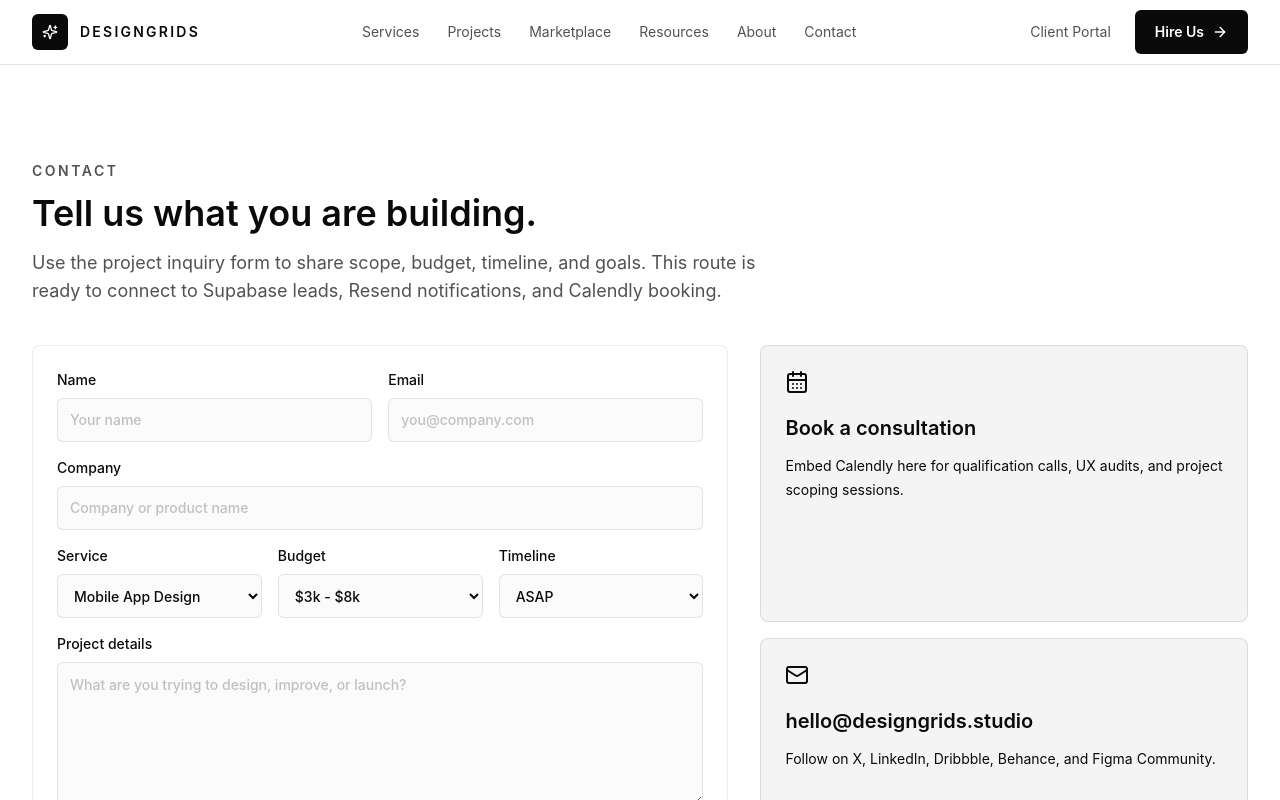
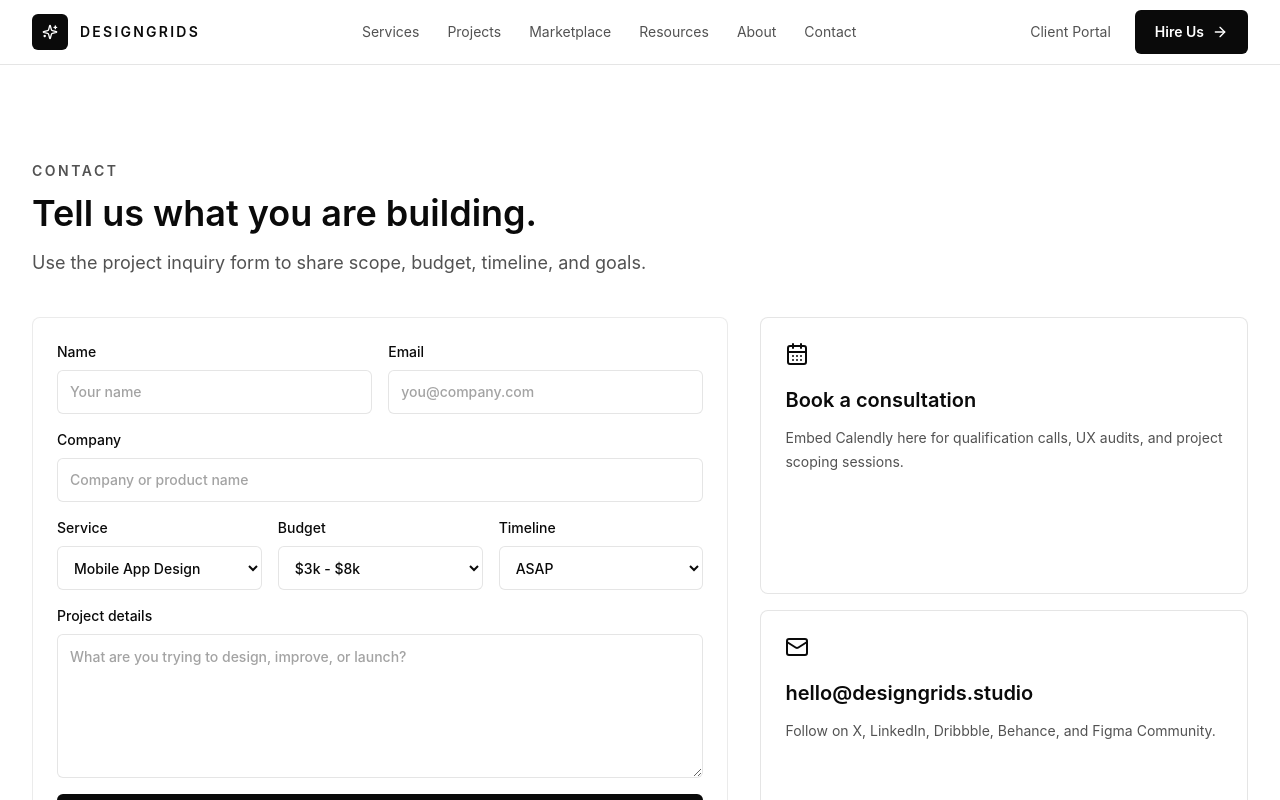
Before and after one commit to Kenoplug/designgrids, a Next.js app: page /contact in a window 1280 px wide. Shown: the top 800 px of the page. Built offline with nearby package versions, Linux system fonts and the light colour scheme.

Commit message:
Wire contact form and newsletter to Web3Forms

```diff
--- a/app/contact/page.tsx
+++ b/app/contact/page.tsx
@@ -1,7 +1,7 @@
 import type { Metadata } from "next";
-import { CalendarDays, Mail, Send } from "lucide-react";
+import { CalendarDays, Mail } from "lucide-react";
 import { Section } from "@/components/section";
-import { services } from "@/lib/content";
+import { ContactForm } from "@/components/contact-form";
 
 export const metadata: Metadata = {
   title: "Contact",
@@ -10,60 +10,22 @@ export const metadata: Metadata = {
 
 export default function ContactPage() {
   return (
-    <Section eyebrow="Contact" title="Tell us what you are building." copy="Use the project inquiry form to share scope, budget, timeline, and goals. This route is ready to connect to Supabase leads, Resend notifications, and Calendly booking.">
+    <Section eyebrow="Contact" title="Tell us what you are building." copy="Use the project inquiry form to share scope, budget, timeline, and goals.">
       <div className="grid gap-8 lg:grid-cols-[1fr_0.7fr]">
-        <form className="glass grid gap-4 rounded-lg p-6">
-          <div className="grid gap-4 sm:grid-cols-2">
-            <Input label="Name" placeholder="Your name" />
-            <Input label="Email" placeholder="you@company.com" type="email" />
+        <ContactForm />
+        <aside className="grid gap-4">
+          <div className="rounded-lg border border-black/10 bg-white p-6">
+            <CalendarDays className="h-6 w-6 text-ink" />
+            <h2 className="mt-5 text-xl font-semibold text-ink">Book a consultation</h2>
+            <p className="mt-3 text-sm leading-6 text-mist">Embed Calendly here for qualification calls, UX audits, and project scoping sessions.</p>
           </div>
-          <Input label="Company" placeholder="Company or product name" />
-          <div className="grid gap-4 sm:grid-cols-3">
-            <Select label="Service" options={services.map((service) => service.title)} />
-            <Select label="Budget" options={["$3k - $8k", "$8k - $20k", "$20k - $50k", "$50k+"]} />
-            <Select label="Timeline" options={["ASAP", "2-4 weeks", "1-3 months", "Flexible"]} />
-          </div>
-          <label className="grid gap-2 text-sm font-medium text-ink">
-            Project details
-            <textarea className="min-h-36 rounded-md border border-black/10 bg-neutral-50/70 px-3 py-3 text-sm text-ink outline-none placeholder:text-mist/35" placeholder="What are you trying to design, improve, or launch?" />
-          </label>
-          <button className="focus-ring inline-flex min-h-11 items-center justify-center gap-2 rounded-md bg-ink px-5 py-3 text-sm font-semibold text-white">
-            <Send className="h-4 w-4" /> Send Inquiry
-          </button>
-        </form>
-        <aside className="grid gap-4">
-          <div className="rounded-lg border border-black/10 bg-black/[0.045] p-6">
-            <CalendarDays className="h-6 w-6 text-electric" />
-            <h2 className="mt-5 text-xl font-semibold">Book a consultation</h2>
-            <p className="mt-3 text-sm leading-6 text-mist/66">Embed Calendly here for qualification calls, UX audits, and project scoping sessions.</p>
-          </div>
-          <div className="rounded-lg border border-black/10 bg-black/[0.045] p-6">
-            <Mail className="h-6 w-6 text-mint" />
-            <h2 className="mt-5 text-xl font-semibold">hello@designgrids.studio</h2>
-            <p className="mt-3 text-sm leading-6 text-mist/66">Follow on X, LinkedIn, Dribbble, Behance, and Figma Community.</p>
+          <div className="rounded-lg border border-black/10 bg-white p-6">
+            <Mail className="h-6 w-6 text-ink" />
+            <h2 className="mt-5 text-xl font-semibold text-ink">hello@designgrids.studio</h2>
+            <p className="mt-3 text-sm leading-6 text-mist">Follow on X, LinkedIn, Dribbble, Behance, and Figma Community.</p>
           </div>
         </aside>
       </div>
     </Section>
   );
 }
-
-function Input({ label, placeholder, type = "text" }: { label: string; placeholder: string; type?: string }) {
-  return (
-    <label className="grid gap-2 text-sm font-medium text-ink">
-      {label}
-      <input type={type} className="min-h-11 rounded-md border border-black/10 bg-neutral-50/70 px-3 text-sm text-ink outline-none placeholder:text-mist/35" placeholder={placeholder} />
-    </label>
-  );
-}
-
-function Select({ label, options }: { label: string; options: string[] }) {
-  return (
-    <label className="grid gap-2 text-sm font-medium text-ink">
-      {label}
-      <select className="min-h-11 rounded-md border border-black/10 bg-neutral-50/70 px-3 text-sm text-ink outline-none">
-        {options.map((option) => <option key={option}>{option}</option>)}
-      </select>
-    </label>
-  );
-}
--- /dev/null
+++ b/components/contact-form.tsx
@@ -0,0 +1,115 @@
+"use client";
+
+import { useState, type FormEvent } from "react";
+import { Send } from "lucide-react";
+import { services } from "@/lib/content";
+
+const WEB3FORMS_KEY = "472351c3-8f1e-4513-b35d-e9a6be5edcd8";
+
+type Status = "idle" | "loading" | "success" | "error";
+
+export function ContactForm() {
+  const [status, setStatus] = useState<Status>("idle");
+  const [error, setError] = useState("");
+
+  async function handleSubmit(event: FormEvent<HTMLFormElement>) {
+    event.preventDefault();
+    setStatus("loading");
+    setError("");
+
+    const data = new FormData(event.currentTarget);
+
+    try {
+      const response = await fetch("https://api.web3forms.com/submit", {
+        method: "POST",
+        headers: { "Content-Type": "application/json", Accept: "application/json" },
+        body: JSON.stringify({
+          access_key: WEB3FORMS_KEY,
+          subject: "New Project Inquiry - DesignGrids",
+          from_name: "DesignGrids Website",
+          name: data.get("name"),
+          email: data.get("email"),
+          company: data.get("company"),
+          service: data.get("service"),
+          budget: data.get("budget"),
+          timeline: data.get("timeline"),
+          message: data.get("message"),
+        }),
+      });
+
+      const result = (await response.json()) as { success?: boolean; message?: string };
+      if (result.success) {
+        setStatus("success");
+        event.currentTarget.reset();
+      } else {
+        setStatus("error");
+        setError(result.message || "Something went wrong. Please try again.");
+      }
+    } catch {
+      setStatus("error");
+      setError("Network error. Please try again.");
+    }
+  }
+
+  return (
+    <form onSubmit={handleSubmit} className="glass grid gap-4 rounded-lg p-6">
+      <div className="grid gap-4 sm:grid-cols-2">
+        <Input name="name" label="Name" placeholder="Your name" required />
+        <Input name="email" label="Email" placeholder="you@company.com" type="email" required />
+      </div>
+      <Input name="company" label="Company" placeholder="Company or product name" />
+      <div className="grid gap-4 sm:grid-cols-3">
+        <Select name="service" label="Service" options={services.map((service) => service.title)} />
+        <Select name="budget" label="Budget" options={["$3k - $8k", "$8k - $20k", "$20k - $50k", "$50k+"]} />
+        <Select name="timeline" label="Timeline" options={["ASAP", "2-4 weeks", "1-3 months", "Flexible"]} />
+      </div>
+      <label className="grid gap-2 text-sm font-medium text-ink">
+        Project details
+        <textarea
+          name="message"
+          required
+          minLength={20}
+          className="min-h-36 rounded-md border border-black/10 bg-white px-3 py-3 text-sm text-ink outline-none placeholder:text-neutral-400"
+          placeholder="What are you trying to design, improve, or launch?"
+        />
+      </label>
+      <button
+        type="submit"
+        disabled={status === "loading"}
+        className="focus-ring inline-flex min-h-11 items-center justify-center gap-2 rounded-md bg-ink px-5 py-3 text-sm font-semibold text-white disabled:opacity-60"
+      >
+        <Send className="h-4 w-4" /> {status === "loading" ? "Sending..." : "Send Inquiry"}
+      </button>
+      {status === "success" && (
+        <p className="rounded-md border border-black/10 bg-black/5 px-4 py-3 text-sm text-ink">
+          Thanks! Your inquiry has been sent. We&apos;ll get back to you shortly.
+        </p>
+      )}
+      {status === "error" && (
+        <p className="rounded-md border border-black/10 bg-black/5 px-4 py-3 text-sm text-ink">
+          {error || "Something went wrong. Please try again."}
+        </p>
+      )}
+    </form>
+  );
+}
+
+function Input({ name, label, placeholder, type = "text", required = false }: { name: string; label: string; placeholder: string; type?: string; required?: boolean }) {
+  return (
+    <label className="grid gap-2 text-sm font-medium text-ink">
+      {label}
+      <input name={name} type={type} required={required} className="min-h-11 rounded-md border border-black/10 bg-white px-3 text-sm text-ink outline-none placeholder:text-neutral-400" placeholder={placeholder} />
+    </label>
+  );
+}
+
+function Select({ name, label, options }: { name: string; label: string; options: string[] }) {
+  return (
+    <label className="grid gap-2 text-sm font-medium text-ink">
+      {label}
+      <select name={name} className="min-h-11 rounded-md border border-black/10 bg-white px-3 text-sm text-ink outline-none">
+        {options.map((option) => <option key={option}>{option}</option>)}
+      </select>
+    </label>
+  );
+}
--- a/components/newsletter-popup.tsx
+++ b/components/newsletter-popup.tsx
@@ -1,10 +1,16 @@
 "use client";
 
+import { useEffect, useState, type FormEvent } from "react";
 import { X } from "lucide-react";
-import { useEffect, useState } from "react";
+
+const WEB3FORMS_KEY = "472351c3-8f1e-4513-b35d-e9a6be5edcd8";
+
+type Status = "idle" | "loading" | "success" | "error";
 
 export function NewsletterPopup() {
   const [visible, setVisible] = useState(false);
+  const [status, setStatus] = useState<Status>("idle");
+  const [email, setEmail] = useState("");
 
   useEffect(() => {
     const timer = window.setTimeout(() => setVisible(true), 2200);
@@ -12,6 +18,27 @@ export function NewsletterPopup() {
   }, []);
 
   if (!visible) return null;
+
+  async function handleSubmit(event: FormEvent<HTMLFormElement>) {
+    event.preventDefault();
+    setStatus("loading");
+    try {
+      const response = await fetch("https://api.web3forms.com/submit", {
+        method: "POST",
+        headers: { "Content-Type": "application/json", Accept: "application/json" },
+        body: JSON.stringify({
+          access_key: WEB3FORMS_KEY,
+          subject: "New Newsletter Subscriber - DesignGrids",
+          from_name: "DesignGrids Newsletter",
+          email,
+        }),
+      });
+      const result = (await response.json()) as { success?: boolean; message?: string };
+      setStatus(result.success ? "success" : "error");
+    } catch {
+      setStatus("error");
+    }
+  }
 
   return (
     <div className="fixed bottom-4 right-4 z-50 max-w-sm rounded-lg border border-black/10 bg-white p-4">
@@ -22,12 +49,28 @@ export function NewsletterPopup() {
       >
         <X className="h-4 w-4" />
       </button>
-      <p className="pr-8 text-sm font-semibold text-ink">Free SaaS UX teardown checklist</p>
-      <p className="mt-2 text-sm leading-5 text-mist">Get the resource we use to audit onboarding, navigation, dashboards, and activation loops.</p>
-      <form className="mt-4 flex gap-2">
-        <input className="min-w-0 flex-1 rounded-md border border-black/10 bg-white px-3 text-sm outline-none placeholder:text-neutral-400" placeholder="Email address" />
-        <button className="focus-ring rounded-md bg-ink px-3 text-sm font-semibold text-white">Get it</button>
-      </form>
+      {status === "success" ? (
+        <p className="py-4 pr-8 text-sm font-semibold text-ink">You&apos;re in! Check your inbox for the checklist.</p>
+      ) : (
+        <>
+          <p className="pr-8 text-sm font-semibold text-ink">Free SaaS UX teardown checklist</p>
+          <p className="mt-2 text-sm leading-5 text-mist">Get the resource we use to audit onboarding, navigation, dashboards, and activation loops.</p>
+          <form onSubmit={handleSubmit} className="mt-4 flex gap-2">
+            <input
+              type="email"
+              required
+              value={email}
+              onChange={(event) => setEmail(event.target.value)}
+              className="min-w-0 flex-1 rounded-md border border-black/10 bg-white px-3 text-sm outline-none placeholder:text-neutral-400"
+              placeholder="Email address"
+            />
+            <button type="submit" disabled={status === "loading"} className="focus-ring rounded-md bg-ink px-3 text-sm font-semibold text-white disabled:opacity-60">
+              {status === "loading" ? "..." : "Get it"}
+            </button>
+          </form>
+          {status === "error" && <p className="mt-2 text-xs text-mist">Couldn&apos;t subscribe. Please try again.</p>}
+        </>
+      )}
     </div>
   );
 }
```
